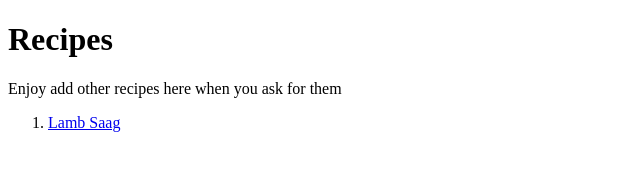
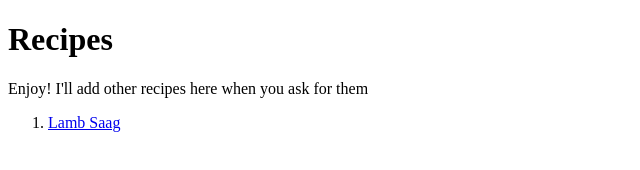
Before and after one commit to PlebianJim/recipes, a plain HTML site: page index.html in a window 1280 px wide. Shown: the full height of the page, 0-640 px from the left. Drawn offline with Linux system fonts and the light colour scheme.

Commit message:
updated wording on the contents page

```diff
--- a/index.html
+++ b/index.html
@@ -7,7 +7,7 @@
 </head>
 <body>
     <h1>Recipes</h1>
-    <p>Enjoy add other recipes here when you ask for them</p>
+    <p>Enjoy! I'll add other recipes here when you ask for them</p>
     <ol>
         <li><a href="./lambSaag.html">Lamb Saag</a></li>
     </ol>
```
